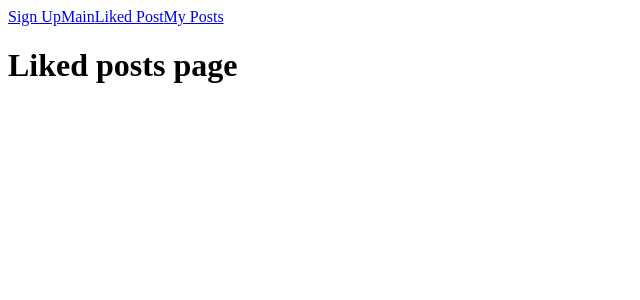
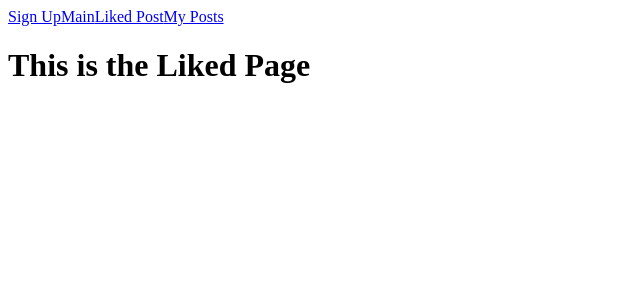
Before and after one commit to UCI-Bootcamp-Project-3-ErrorFlow/ErrorFlow, a React (Create React App) app in the folder client/: page /LikedPosts in a window 1280 px wide. Shown: the top 300 px of the page, without its empty margins (0-640 px from the left). Built offline with nearby package versions, Linux system fonts and the light colour scheme.

Commit message:
Added the function to filter liked posts to only see liked posts on like post page.

```diff
--- a/client/src/pages/LikedPosts/LikedPosts.js
+++ b/client/src/pages/LikedPosts/LikedPosts.js
@@ -1,10 +1,46 @@
-import React from 'react';
+import React, { useState, useEffect } from 'react'
+import axios from 'axios'
+
 const LikedPosts = () => {
+//   const [ likeState, setLikeState] = useState({
+//     posts: []
+//   })
+
+//  useEffect(() => {
+//     axios.get(`/api/posts/${posts._id}`)
+//       .then(({ data }) => {
+//         setLikeState({ ...likeState, posts: data })
+//       .then(({ data }) => {
+//         const likeFiltered = data.filter( like => like.isLiked === true )
+//         setLikeState({ ...likeState, posts: likeFiltered})
+//       })
+//       .catch(err => console.log(err))
+//       })
+
+//       .catch(err => console.error(err))
+//   }, [])
+
   return (
     <>
-      <h1>Liked posts page</h1>
+    <h1>This is the Liked Page</h1>
+    {
+      // likeState.likes.map(like => (
+      // <div title={likes.title}>Liked post
+      // <h3>
+      //   {likes.title}
+      //   {likes.tag}
+      //   {likes.commentBody}
+      //   {likes.commentAuthor}
+      //   {likes.likeValue}
+      //   {likes.isLiked}
+      //   {likes.author}
+      // </h3>
+      // </div>
+
+      // ))
+}
     </>
-  );
+  )
 };
 
 export default LikedPosts;
```
